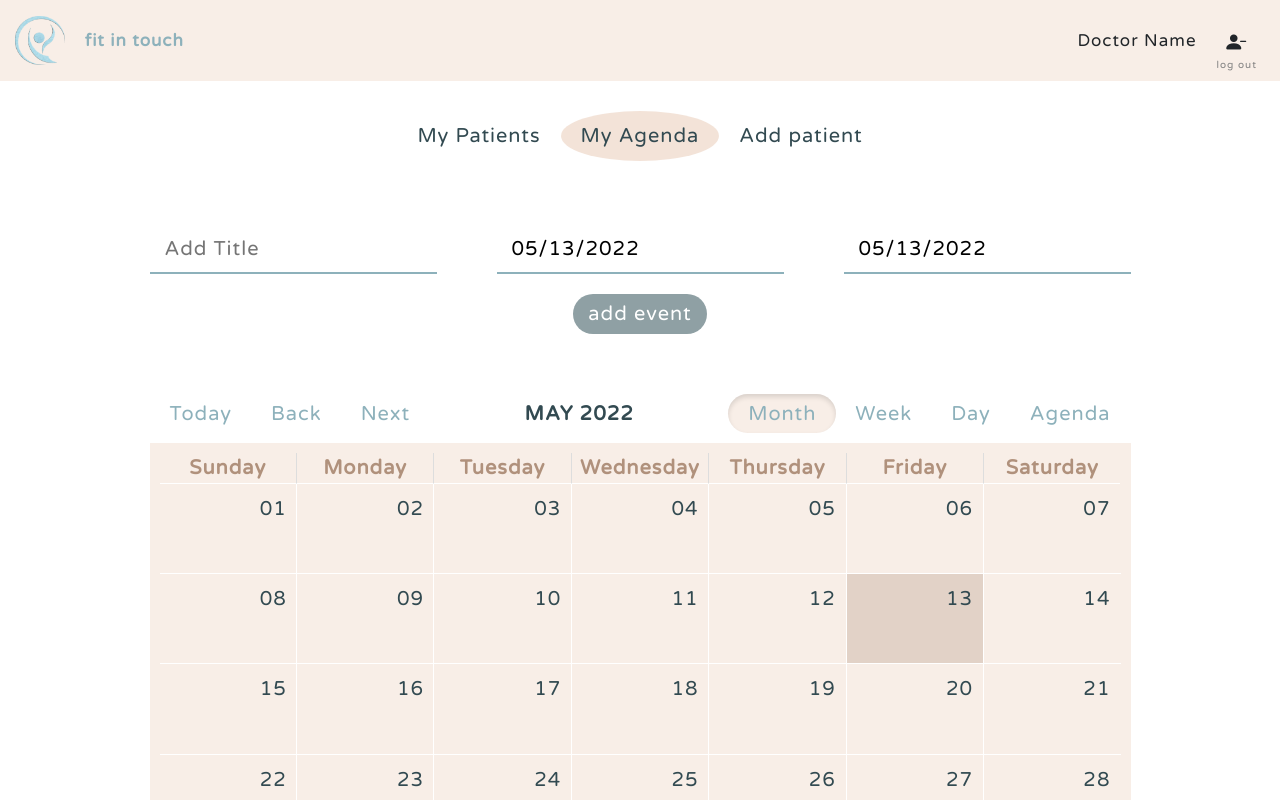
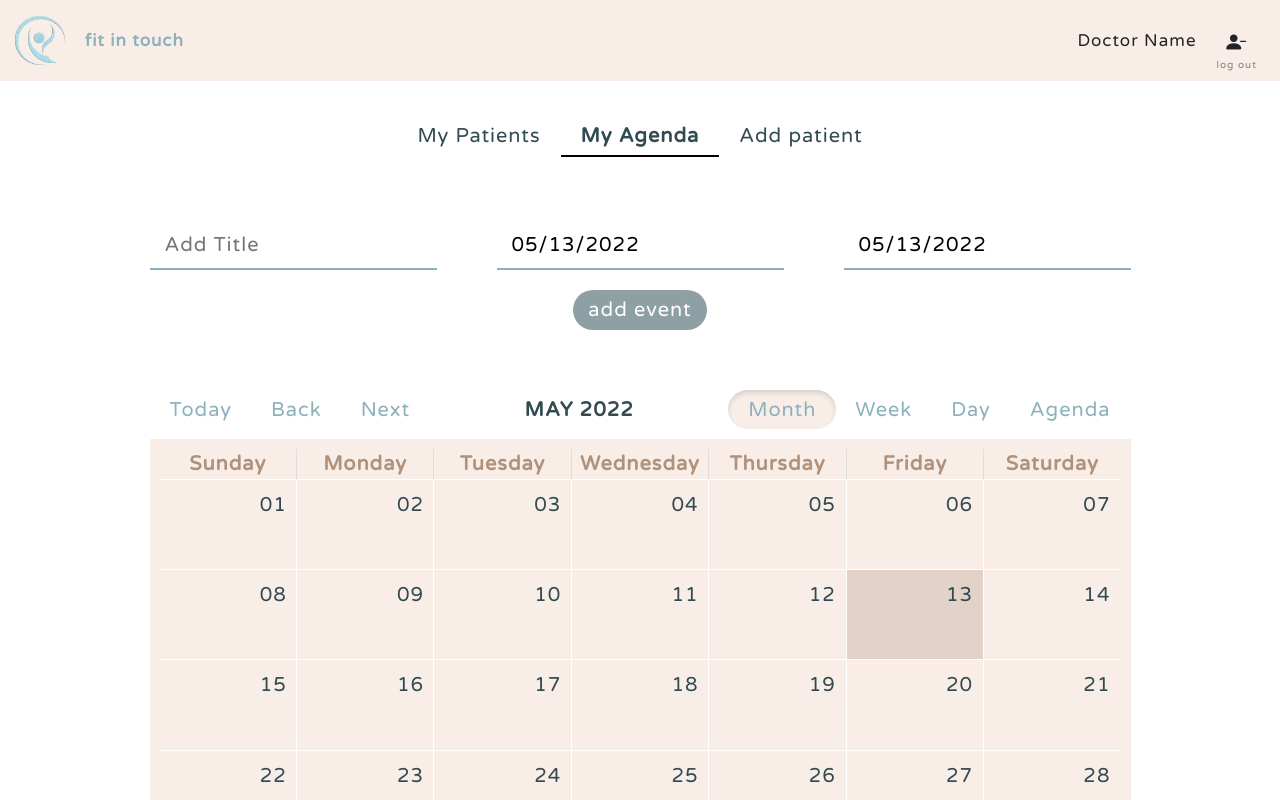
Before and after one commit to RobertaMatera/fit-in-touch, a React (Create React App) app: page / in a window 1280 px wide. Shown: the top 800 px of the page. Built offline with nearby package versions, Linux system fonts and the light colour scheme.

Commit message:
fix navigation style

```diff
--- a/src/components/NavigationComponent/NavigationComponent.tsx
+++ b/src/components/NavigationComponent/NavigationComponent.tsx
@@ -41,7 +41,7 @@ const Navigation = () => {
         <Col xs={12}>
           <div className="d-flex flex-row justify-content-center nav-container">
             <ul className="nav">
-              <li className="my-nav-link">
+              <li className="my-nav-link ">
                 <NavLink
                   to="/patients"
                   className={path === "/patients" ? "active" : ""}
--- a/src/components/NavigationComponent/navigationStyle.scss
+++ b/src/components/NavigationComponent/navigationStyle.scss
@@ -1,3 +1,12 @@
+@keyframes expand {
+  from {
+    transform: scaleX(0);
+  }
+  to {
+    transform: scaleX(1);
+  }
+}
+
 #navigation {
   & .nav-container {
     padding: 30px;
@@ -5,18 +14,37 @@
 
   & li.my-nav-link > a {
     display: block;
-    padding: 0.5rem 1rem;
+    padding: 0.5rem 1rem 0.2rem 1rem;
     color: $dark-green;
     text-decoration: none;
-    transition: color 0.15s ease-in-out, background-color 0.15s ease-in-out,
-      border-color 0.15s ease-in-out;
+    transition: color 0.15s ease-in-out,
+      background-color 0.15s ease-in-out border-color 0.15s ease-in-out;
 
     &:visited {
       color: $my-gray;
     }
 
     &:hover {
-      color: $light-sand;
+      color: $dark-sand;
+      position: relative;
+      text-shadow: 0px 0px 12px $light-sand;
+      &:after {
+        content: "";
+        position: absolute;
+        width: 100%;
+        animation: expand 0.5s ease-in-out;
+        //transform: scaleX(0);
+        height: 2px;
+        bottom: -2px;
+        left: 0;
+        background-color: $main-blue;
+        transform-origin: bottom right;
+        transition: transform 0.3s ease-out;
+      }
+    }
+    &:hover:after {
+      transform: scaleX(1);
+      transform-origin: bottom left;
     }
 
     &:active {
@@ -25,12 +53,10 @@
 
     &.active {
       color: $dark-green !important;
-      background-color: rgba($light-sand, 50%);
-      padding: 0.5rem 1rem;
-      border-radius: 50%;
+      font-weight: bold;
+      border-bottom: 2px solid black;
     }
   }
-
   & .doctor-name {
     padding: 8px;
   }
```
